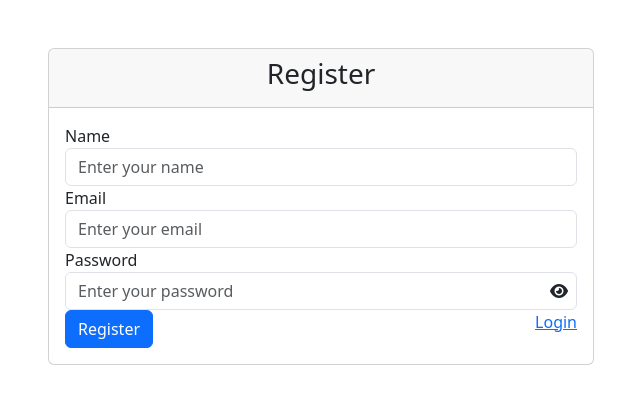
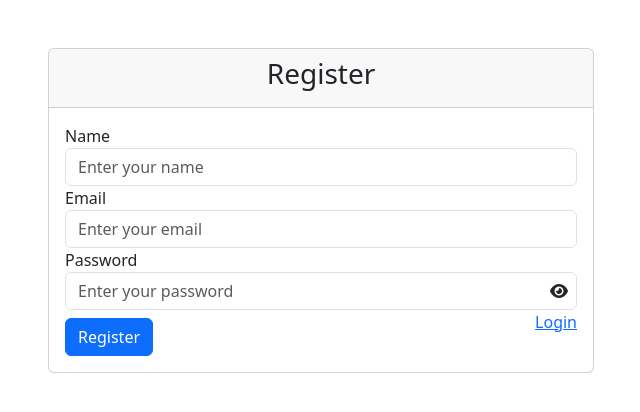
Before and after one commit to vickyahamed3110/RBAC-Frontend, a React (Vite) app: page / in a window 1280 px wide. Shown: the top 412 px of the page, without its empty margins (319-959 px from the left). Built offline with nearby package versions, Linux system fonts and the light colour scheme; no server answers.

Commit message:
request added to user

```diff
--- a/src/Register.jsx
+++ b/src/Register.jsx
@@ -88,7 +88,7 @@ const Register = () => {
                  : <i class="fa-solid fa-eye-slash" onClick ={changePwdView}></i>}
                   </div>
                   </div>
-                <button type="submit" className="btn btn-primary btn-block">
+                <button type="submit" className="btn btn-primary btn-block mt-2">
                   Register
                 </button>
                 <Link to="/login" style = {{float:"right"}}>Login</Link>
--- a/src/user.jsx
+++ b/src/user.jsx
@@ -42,7 +42,7 @@ const User= () => {
     getUser()
   },[render])
   if(email  !='accepted'){
-    return <h1>You are not authorized</h1>
+    return <h1>Your Request has been sent to Admin Please wait for Admin Response...</h1>
      }
   return (
       <div className="container mt-4" style ={{display:"flex", flexDirection:'column', alignItems:"center"}}>
```
